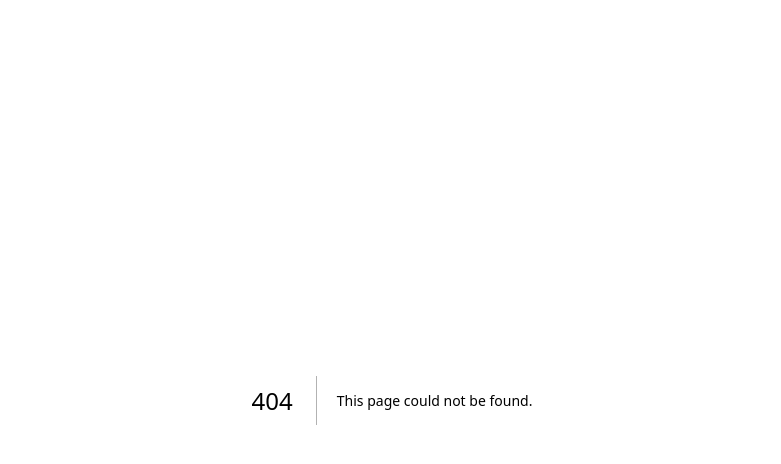
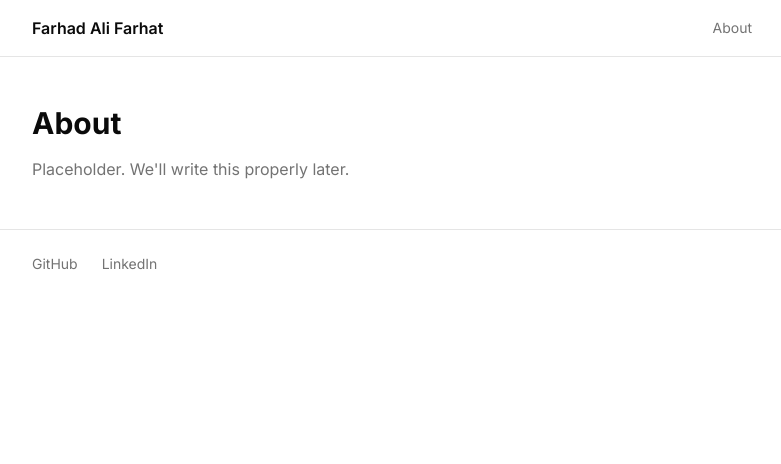
Before and after one commit to Farhad-ALi-Farhat/portfolio_, a Next.js app: page /about in a window 1280 px wide. Before the commit this address had no page. Shown: the top 464 px of the page, without its empty margins (248-1029 px from the left). Built offline with nearby package versions, Linux system fonts and the light colour scheme.

Commit message:
added header/footer and some layout changes

```diff
--- /dev/null
+++ b/app/about/page.tsx
@@ -0,0 +1,10 @@
+export const metadata = { title: "About" };
+
+export default function AboutPage() {
+  return (
+    <section className="space-y-4">
+      <h1 className="text-3xl font-bold">About</h1>
+      <p className="text-muted-foreground">Placeholder. We'll write this properly later.</p>
+    </section>
+  );
+}
--- a/app/layout.tsx
+++ b/app/layout.tsx
@@ -2,6 +2,9 @@ import type { Metadata } from "next";
 import { Geist, Geist_Mono, Inter } from "next/font/google";
 import "./globals.css";
 import { cn } from "@/lib/utils";
+import { SiteHeader } from "@/components/site-header";
+import { SiteFooter } from "@/components/site-footer";
+
 
 const inter = Inter({subsets:['latin'],variable:'--font-sans'});
 
@@ -16,8 +19,12 @@ const geistMono = Geist_Mono({
 });
 
 export const metadata: Metadata = {
-  title: "Create Next App",
-  description: "Generated by create next app",
+  title: {
+    default: "Farhad Ali Farhat | AI/ML Engineer",
+    template: "%s | Farhad Ali Farhat",
+  },
+  description:
+    "AI/ML engineer building production LLM systems: agents, webhooks, cloud deployment.",
 };
 
 export default function RootLayout({ children }: LayoutProps<"/">) {
@@ -26,7 +33,11 @@ export default function RootLayout({ children }: LayoutProps<"/">) {
       lang="en"
       className={cn("h-full", "antialiased", geistSans.variable, geistMono.variable, "font-sans", inter.variable)}
     >
-      <body className="min-h-full flex flex-col">{children}</body>
+      <body className="min-h-full flex flex-col">
+          <SiteHeader />
+          <main className="mx-auto w-full max-w-3xl px-6 py-12">{children}</main>
+          <SiteFooter />
+      </body>
     </html>
   );
 }
--- a/app/page.tsx
+++ b/app/page.tsx
@@ -2,10 +2,10 @@ import { Button } from "@/components/ui/button";
 
 export default function Home() {
   return (
-    <main className="flex min-h-screen flex-col items-center justify-center gap-4">
+    <section className="flex flex-col items-start gap-4 py-12">
       <h1 className="text-4xl font-bold">Farhad Ali Farhat</h1>
       <p className="text-muted-foreground">AI/ML engineer building production LLM systems</p>
       <Button>View my work</Button>
-    </main>
+    </section>
   );
 }
--- /dev/null
+++ b/components/site-footer.tsx
@@ -0,0 +1,10 @@
+export function SiteFooter() {
+  return (
+    <footer className="border-t">
+      <div className="mx-auto flex max-w-3xl gap-6 px-6 py-6 text-sm text-muted-foreground">
+        <a href="https://github.com/Farhad-ALi-Farhat" target="_blank" rel="noreferrer">GitHub</a>
+        <a href="https://linkedin.com/in/farhad-ali-farhat" target="_blank" rel="noreferrer">LinkedIn</a>
+      </div>
+    </footer>
+  );
+}
--- /dev/null
+++ b/components/site-header.tsx
@@ -0,0 +1,25 @@
+import Link from "next/link";
+
+const links = [{ href: "/about", label: "About" }];
+// Add more links here as pages get built, so nothing points to a 404.
+
+export function SiteHeader() {
+  return (
+    <header className="border-b">
+      <nav className="mx-auto flex max-w-3xl items-center justify-between px-6 py-4">
+        <Link href="/" className="font-semibold">
+          Farhad Ali Farhat
+        </Link>
+        <ul className="flex gap-6 text-sm">
+          {links.map((l) => (
+            <li key={l.href}>
+              <Link href={l.href} className="text-muted-foreground hover:text-foreground">
+                {l.label}
+              </Link>
+            </li>
+          ))}
+        </ul>
+      </nav>
+    </header>
+  );
+}
```
